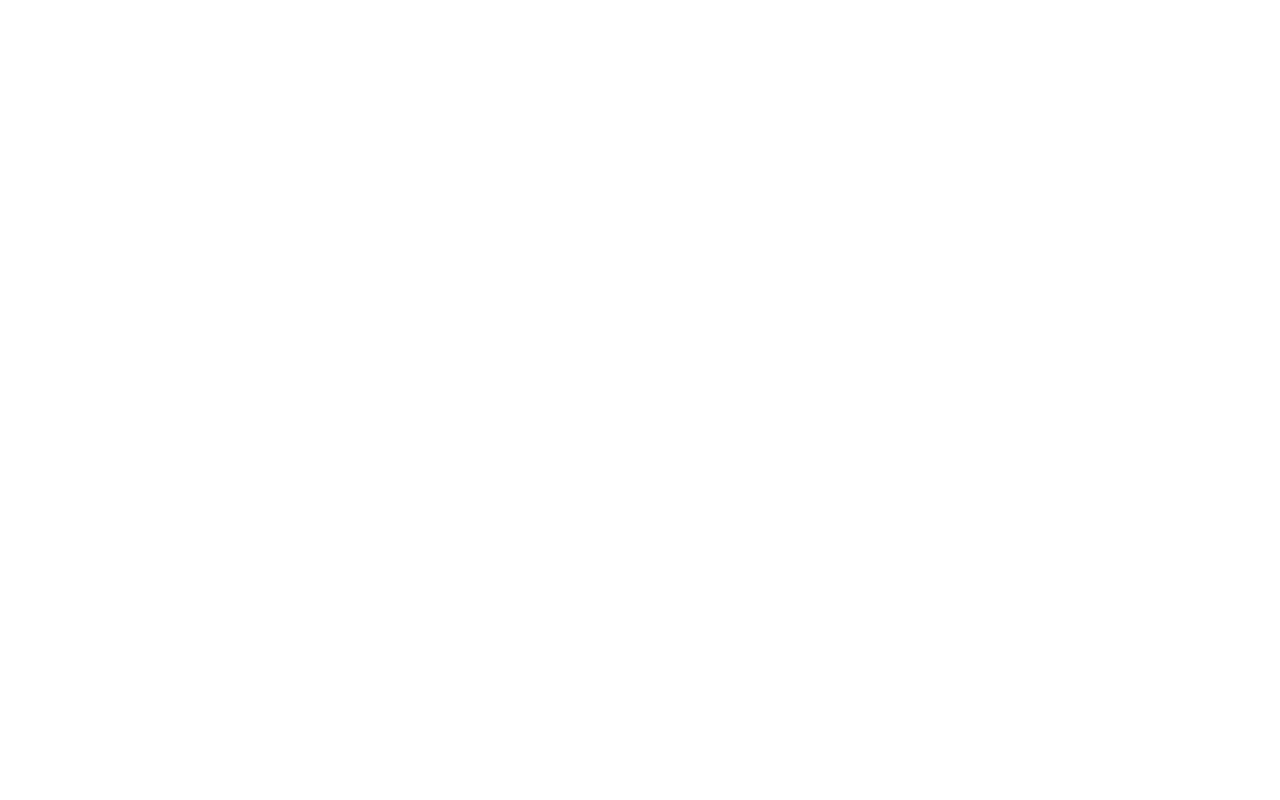
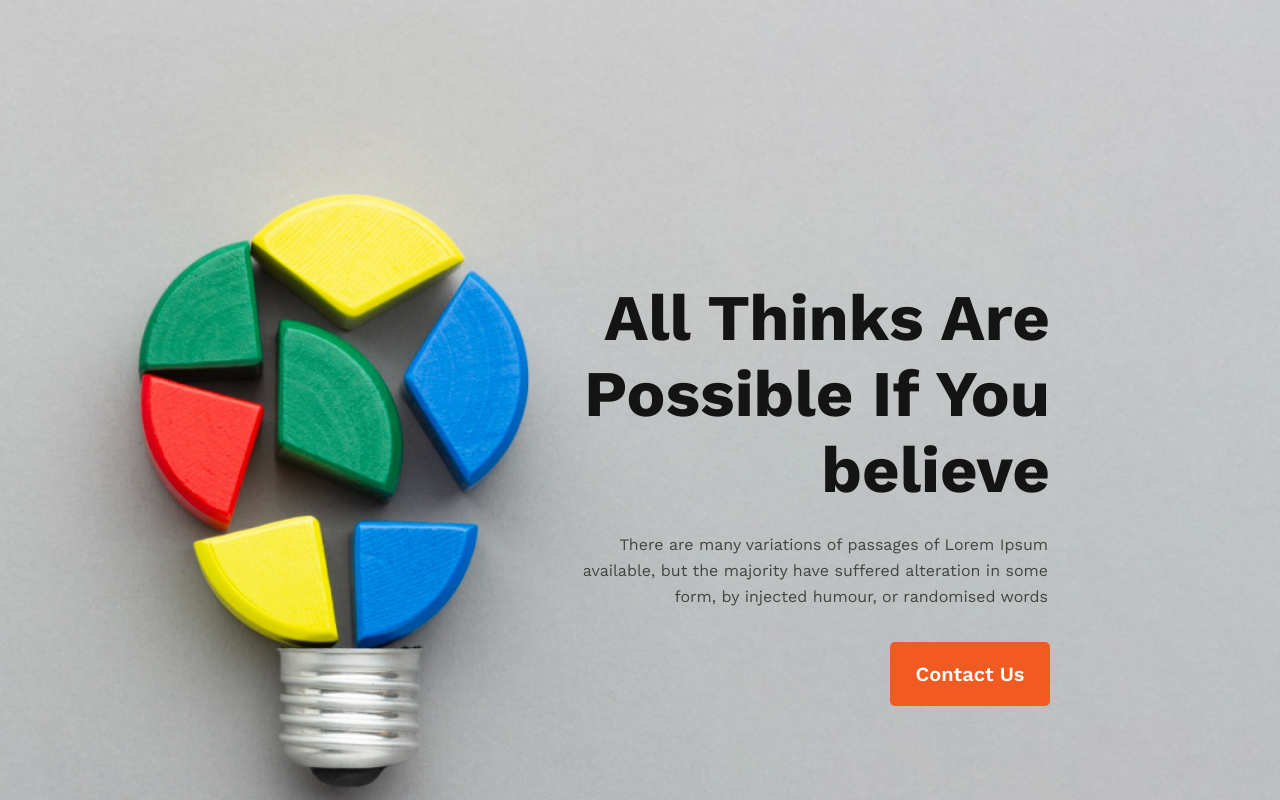
Before and after one commit to MASS-tech-ltd/New-year-new-me, a plain HTML site: page index.html in a window 1280 px wide. Shown: the top 800 px of the page. Drawn offline with nearby package versions, Linux system fonts and the light colour scheme.

Commit message:
banner section complete

```diff
--- a/index.html
+++ b/index.html
@@ -4,10 +4,23 @@
         <meta charset="UTF-8">
         <meta name="viewport" content="width=device-width, initial-scale=1.0">
         <title>New year</title>
+        <link rel="shortcut icon" href="/images/js.png" type="image/x-icon">
+        <!-- CSS link -->
+        <link rel="stylesheet" href="/styles/style.css">
+        <!-- Google fonts link -->
+        <link href="https://fonts.googleapis.com/css2?family=Work+Sans:ital,wght@0,100..900;1,100..900&display=swap" rel="stylesheet">
     </head>
     <body>
         <header>
-
+            <!-- Banner section start -->
+            <div class="banner-container">
+                <div class="banner-content">
+                    <h1 class="banner-title">All Thinks Are Possible If You believe</h1>
+                    <p class="banner-description">There are many variations of passages of Lorem Ipsum available, but the majority have suffered alteration in some form, by injected humour, or randomised words</p>
+                    <button class="banner-btn">Contact Us</button>
+                </div>
+            </div>
+            <!-- Banner section end -->
         </header>
         <main>
 
--- /dev/null
+++ b/styles/style.css
@@ -0,0 +1,63 @@
+/* shared styles */
+*{
+    margin: 0;
+    padding: 0;
+}
+
+body{
+    font-family: "Work Sans", sans-serif;
+}
+
+/* Banner section css */
+.banner-container{
+    background-image:url(/images/banner2.png);
+    width: 100%;
+    height: 971px;
+    background-size: cover;
+}
+
+.banner-content{
+    width: 525px;
+    text-align: right;
+    justify-content: right;
+    position: absolute;
+    right: 0;
+    margin-right: 230px;
+    margin-top: 280px;
+}
+
+.banner-title{
+    width: 525px;
+    color: var(--Dark-01, #151414);
+    font-family: "Work Sans";
+    text-align: right;
+    font-size: 65px;
+    font-weight: 700;
+
+}
+
+.banner-description{
+    width: 494px;
+    color: var(--Dark-02, #444343);
+    font-family: "Work Sans";
+    text-align: right;
+    font-size: 16px;
+    font-weight: 400;
+    margin-left: 29px;
+    margin-top: 24px;
+    line-height: 26px;
+}
+
+.banner-btn{
+    width: 160px;
+    height: 64px;
+    border-radius: 5px;
+    background: #F15B22;
+    color: #FFF;
+    text-align: center;
+    font-family: "Work Sans";
+    font-size: 20px;
+    font-weight: 600;
+    border: none;
+    margin-top: 32px;
+}
```
